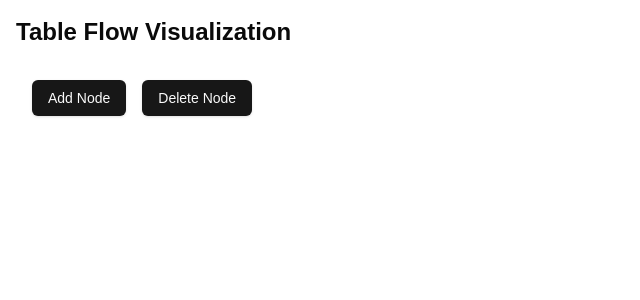
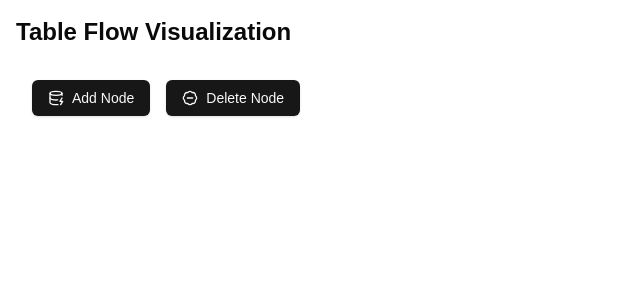
Before and after one commit to TheChesireCat/qlflow, a Next.js app: page / in a window 1280 px wide. Shown: the top 300 px of the page, without its empty margins (0-640 px from the left). Built offline with nearby package versions, Linux system fonts and the light colour scheme.

Commit message:
unused imports

```diff
--- a/src/components/TableFlowVisualization.tsx
+++ b/src/components/TableFlowVisualization.tsx
@@ -15,7 +15,6 @@ import {
     NodeChange,
     EdgeChange,
     MarkerType,
-    FitView
 } from "@xyflow/react";
 import "@xyflow/react/dist/style.css";
 import { Button } from "@/components/ui/button";
@@ -147,8 +146,10 @@ export default function TableFlowVisualization() {
                 <Controls />
             </ReactFlow>
             <div className="absolute top-4 left-4 z-10 flex gap-4">
-                <Button onClick={addNode}>Add Node</Button>
-                <Button onClick={deleteNode}>Delete Node</Button>
+                <Button onClick={addNode}>
+                    <DatabaseZap></DatabaseZap>Add Node</Button>
+                <Button onClick={deleteNode}>
+                    <BadgeMinusIcon></BadgeMinusIcon>Delete Node</Button>
             </div>
         </div>
 
```
